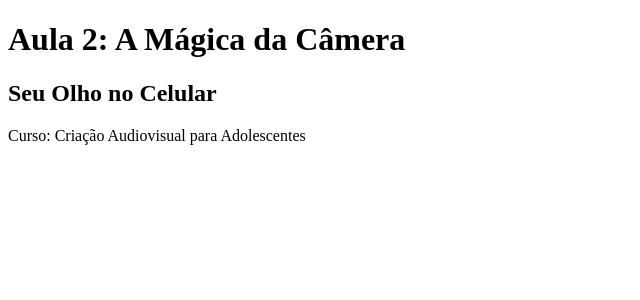
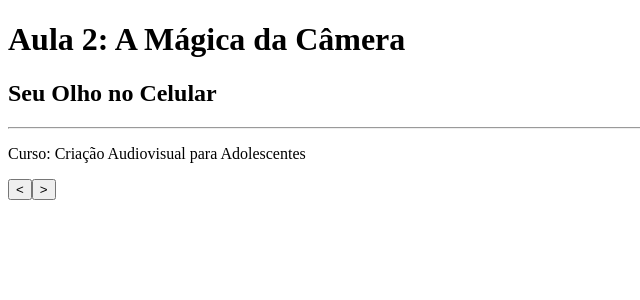
Before and after one commit to LaylsondeAlbuquerque/slide-show, an Angular app: page / in a window 1280 px wide. Shown: the top 300 px of the page, without its empty margins (0-640 px from the left). Built offline with nearby package versions, Linux system fonts and the light colour scheme.

Commit message:
feat: Adição da lógica de apresentação e mudança no slide.component.ts para usar signal

```diff
--- a/src/app/components/slide.component/slide.component.html
+++ b/src/app/components/slide.component/slide.component.html
@@ -1,9 +1,14 @@
-@if (slideAtual) {
-    <h1>{{slideAtual.title}}</h1>
-    @if (slideAtual.subtitle) {
-        <h2>{{slideAtual.subtitle}}</h2>
+@if (slideAtual()) {
+        <header>
+            <h1>{{slideAtual().title}}</h1>
+            @if (slideAtual().subtitle) {
+                <h2>{{slideAtual().subtitle}}</h2>
             }
-    @for (block of slideAtual.blocks; track $index) {
+        </header>
+        <hr>
+        <main>
+
+            @for (block of slideAtual().blocks; track $index) {
                 @switch (block.type) {
 
                     @case ('text') {
@@ -65,4 +70,10 @@
                     }
                 }
             }
+        </main>
+        <footer>
+            <button (click)="voltarSlide()">&lt;</button>
+            <button (click)="proximoSlide()">&gt;</button>
+        </footer>
+
 }
--- a/src/app/components/slide.component/slide.component.ts
+++ b/src/app/components/slide.component/slide.component.ts
@@ -1,18 +1,31 @@
-import { Component } from '@angular/core';
+import { Component, signal, computed } from '@angular/core';
 import { CommonModule } from '@angular/common';
-import {MINHA_AULA} from '../../data/aula.data';
+import {AULA_DOIS} from '../../data/aula-dois.data';
 import { ISlide } from '../../models/slide.model';
 
 @Component({
   selector: 'app-slide-component',
+  standalone: true,
   imports: [CommonModule],
   templateUrl: './slide.component.html',
   styleUrl: './slide.component.css',
 })
 export class SlideComponent {
-  slides: ISlide[] = MINHA_AULA;
+  slides: ISlide[] = AULA_DOIS;
 
-  indiceSlide: number = 0;
+  indiceSlide = signal(0);
 
-  slideAtual: ISlide = this.slides[this.indiceSlide];
+  slideAtual = computed(() => this.slides[this.indiceSlide()]);
+
+  // Método para avançar para o próximo slide
+  proximoSlide() {
+    if (this.indiceSlide() < this.slides.length - 1) {
+      this.indiceSlide.update(valorAtual => valorAtual + 1);
+    }
+  }
+  voltarSlide() {
+    if (this.indiceSlide() > 0) {
+      this.indiceSlide.update(valorAtual => valorAtual - 1);
+    }
+  }
 }
--- a/src/app/data/aula.data.ts
+++ b/src/app/data/aula-dois.data.ts
@@ -1,6 +1,6 @@
 import { ISlide } from '../models/slide.model';
 
-export const MINHA_AULA: ISlide[] = [
+export const AULA_DOIS: ISlide[] = [
   // SLIDE 1
   {
     slideNumber: 1,
```
Lines whose indentation alone changed are shown as unchanged.
